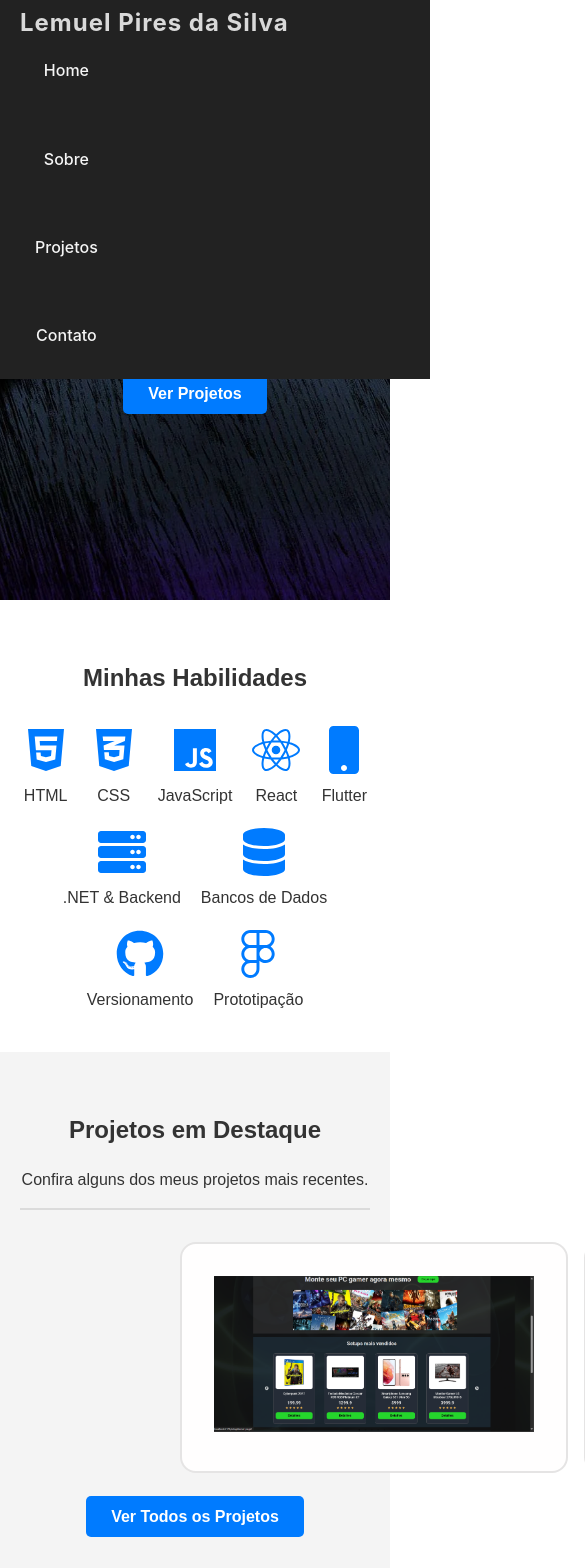
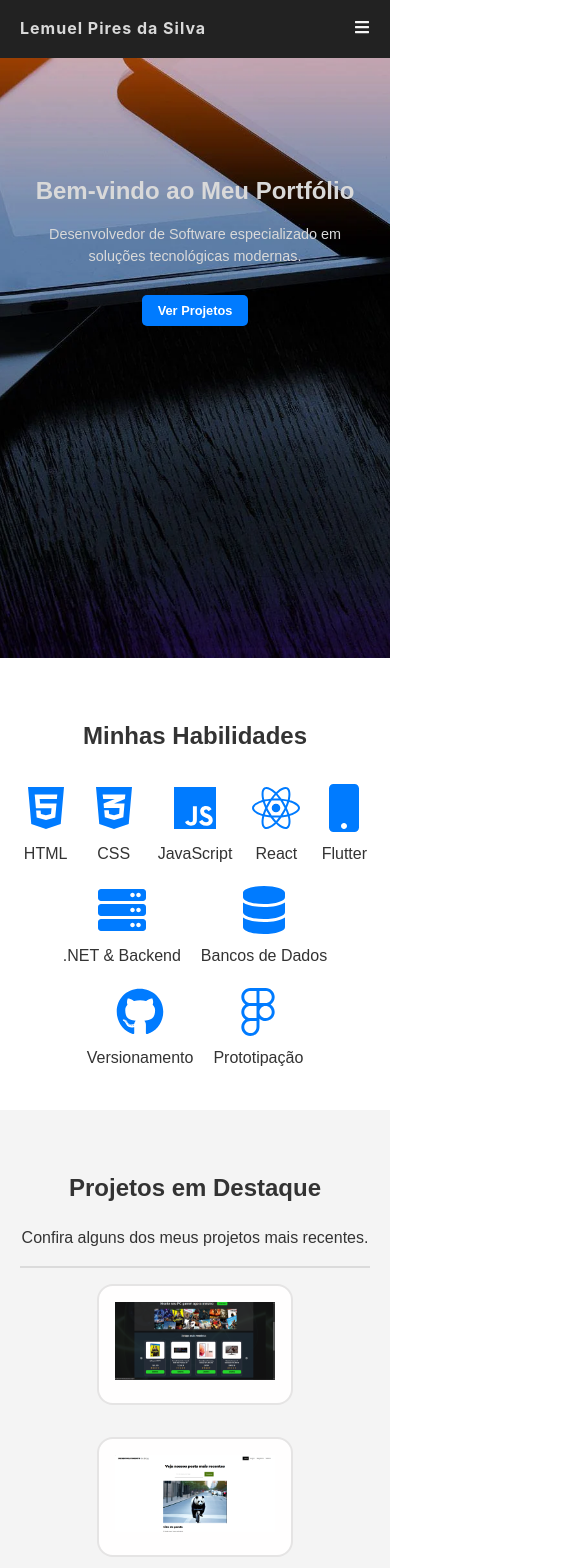
Before and after one commit to lemuelpires/portifolio, a React (Vite) app: page / in a window 390 px wide. Shown: the top 1568 px of the page, 585 px wide, since content can reach past the window. Built offline with nearby package versions, Linux system fonts and the light colour scheme.

Commit message:
melhorias na responsividade

```diff
--- a/src/components/Footer/Footer.jsx
+++ b/src/components/Footer/Footer.jsx
@@ -32,7 +32,7 @@ function Footer() {
 
                 {/* Seção de Criação */}
                 <div className={style.footerSection}>
-                    <h4>Feito com ❤️ por Lemuel Pires da Silva</h4>
+                    <h4>Feito por Lemuel Pires da Silva</h4>
                     <p>&copy; {new Date().getFullYear()} Todos os direitos reservados.</p>
                 </div>
             </div>
--- a/src/components/Footer/Footer.module.css
+++ b/src/components/Footer/Footer.module.css
@@ -78,36 +78,41 @@
 }
 
 /* Responsividade para dispositivos móveis */
+/* Responsividade para dispositivos móveis */
 @media (max-width: 768px) {
     .footer {
-        padding: 1em 0; /* Padding ajustado para telas menores */
+        padding: 1em 0;
     }
 
     .footerContainer {
         flex-direction: column;
-        align-items: center; /* Centraliza o conteúdo verticalmente */
+        align-items: center;
+        justify-content: center; /* Centraliza o conteúdo verticalmente */
+        text-align: center; /* Centraliza o texto */
     }
 
     .footerSection {
-        margin: 0.5em 0; /* Ajusta a margem para uma coluna única */
-        max-width: none; /* Remove a largura máxima */
-        width: 100%; /* Faz com que cada seção ocupe toda a largura disponível */
+        margin: 0.5em 0;
+        max-width: none;
+        width: 100%;
+        text-align: center; /* Garante que o texto em cada seção esteja centralizado */
     }
 
     .footerSection h4 {
-        font-size: 1em; /* Reduz o tamanho da fonte do título */
+        font-size: 1em;
     }
 
     .footerSection p,
     .footerSection li {
-        font-size: 0.75em; /* Reduz o tamanho da fonte do texto */
+        font-size: 0.75em;
+        justify-content: center;
     }
 
     .socialLinks a {
-        font-size: 0.875em; /* Ajusta o tamanho da fonte dos links de redes sociais */
+        font-size: 0.875em;
     }
 
     .footerSection svg {
-        font-size: 0.875em; /* Ajusta o tamanho dos ícones */
+        font-size: 0.875em;
     }
 }
--- a/src/components/Header/Header.jsx
+++ b/src/components/Header/Header.jsx
@@ -1,14 +1,21 @@
-import React from "react";
-import style from './Header.module.css'; // Importação correta para o CSS Module
+import React, { useState } from "react";
+import style from './Header.module.css';
+import { FaBars, FaTimes } from 'react-icons/fa'; // Ícones para o menu hambúrguer
 
 function Header() {
+    const [isOpen, setIsOpen] = useState(false);
+
+    const toggleMenu = () => {
+        setIsOpen(!isOpen);
+    };
+
     return (
         <header className={style.header}>
             <div className={style.headerContainer}>
                 <div className={style.logo}>
-                    <h1>Lemuel Pires da Silva</h1> {/* Seu nome ou marca */}
+                    <h1>Lemuel Pires da Silva</h1>
                 </div>
-                <nav className={style.headerNav}>
+                <nav className={`${style.headerNav} ${isOpen ? style.open : ''}`}>
                     <ul>
                         <li><a href="/">Home</a></li>
                         <li><a href="/sobre">Sobre</a></li>
@@ -16,6 +23,9 @@ function Header() {
                         <li><a href="/contato">Contato</a></li>
                     </ul>
                 </nav>
+                <div className={style.menuIcon} onClick={toggleMenu}>
+                    {isOpen ? <FaTimes /> : <FaBars />}
+                </div>
             </div>
         </header>
     );
--- a/src/components/Header/Header.module.css
+++ b/src/components/Header/Header.module.css
@@ -1,12 +1,8 @@
 .header {
     background-color: #222; /* Cor de fundo do header */
     color: #f5f5f5; /* Cor do texto */
-    padding: 10px 20px;
-    position: fixed;
-    width: 100%;
-    top: 0;
-    left: 0;
-    z-index: 1000;
+    padding: 17px 20px;
+    position: relative;
 }
 
 .headerContainer {
@@ -23,7 +19,6 @@
     font-weight: bold;
     letter-spacing: 1px;
     color: #d9d9d9; /* Cor do logo */
-    border-color: #66b3ff;
 }
 
 .headerNav ul {
@@ -32,10 +27,6 @@
     padding: 0;
     display: flex;
     gap: 20px;
-}
-
-.headerNav ul li {
-    margin: 0;
 }
 
 .headerNav ul li a {
@@ -50,19 +41,47 @@
     color: #66b3ff; /* Cor de destaque no hover */
 }
 
+.menuIcon {
+    display: none;
+    font-size: 2rem;
+    color: #f5f5f5;
+    cursor: pointer;
+}
+
+/* Estilos para dispositivos menores */
 @media (max-width: 768px) {
+    .logo h1{
+        font-size: 1em;
+    }
     .headerContainer {
+        flex-direction: row;
+        justify-content: space-between;
+        align-items: center;
+    }
+
+    .headerNav {
+        position: absolute;
+        top: 60px;
+        right: 0;
+        width: 100%;
+        background-color: #222;
+        display: none;
         flex-direction: column;
-        align-items: flex-start;
+        text-align: center;
+        padding: 20px;
+    }
+
+    .headerNav.open {
+        display: flex;
     }
 
     .headerNav ul {
         flex-direction: column;
-        width: 100%;
-        padding: 0;
+        gap: 15px;
     }
 
-    .headerNav ul li {
-        margin: 10px 0;
+    .menuIcon {
+        display: block; /* Mostrar ícone de hambúrguer em dispositivos menores */
+        font-size: 1em;
     }
 }
--- a/src/components/ProjectCard/ProjectCard.module.css
+++ b/src/components/ProjectCard/ProjectCard.module.css
@@ -97,3 +97,35 @@
     border-radius: 8px;
     object-fit: cover;
 }
+
+@media (max-width: 600px) {
+    .card {
+        max-width: 100%; /* Ocupar 100% da largura da tela */
+    }
+
+    .cardTitle {
+        font-size: 1.5rem; /* Reduz o tamanho do título */
+    }
+
+    .cardDescription {
+        font-size: 0.9rem; /* Ajuste na fonte para descrições */
+    }
+
+    .cardImage {
+        max-width: 100%; /* Deixa a imagem ocupar toda a largura da tela */
+    }
+
+    .cardLinks {
+        flex-direction: column; /* Links ficam empilhados em vez de lado a lado */
+        gap: 10px; /* Reduz o espaçamento entre os links */
+    }
+
+    .cardTechnologies {
+        flex-wrap: wrap; /* Quebra os ícones em várias linhas se não houver espaço */
+        justify-content: space-around; /* Distribui os ícones de forma uniforme */
+    }
+
+    .techIcon {
+        font-size: 1.5rem; /* Reduz o tamanho dos ícones */
+    }
+}
--- a/src/index.css
+++ b/src/index.css
@@ -26,7 +26,7 @@ body {
   place-items: center;
   min-width: 320px;
   min-height: 100vh;
-  background: url('/src/assets/estiloFundoPortifolio.jpg') no-repeat center center/cover;
+ /* background: url('/src/assets/estiloFundoPortifolio.jpg') no-repeat center center/cover;*/
   color: #333; /* Cor do texto geral ajustada para um tom escuro, garantindo contraste */
 }
 
--- a/src/pages/About/About.module.css
+++ b/src/pages/About/About.module.css
@@ -59,3 +59,74 @@ ul li {
 ul li strong {
     color: #007bff; /* Cor dos itens em negrito */
 }
+
+/* Responsividade */
+@media (max-width: 1024px) {
+    .aboutContainer {
+        padding: 50px;
+    }
+
+    .introContent h1 {
+        font-size: 2rem;
+    }
+
+    .introContent p {
+        font-size: 1.1rem;
+    }
+
+    .education h2,
+    .certifications h2 {
+        font-size: 1.8rem;
+    }
+
+    ul li {
+        font-size: 1rem;
+    }
+}
+
+@media (max-width: 768px) {
+    .aboutContainer {
+        padding: 30px;
+    }
+
+    .introContent h1 {
+        font-size: 1.8rem;
+    }
+
+    .introContent p {
+        font-size: 1rem;
+        max-width: 100%; /* O texto ocupará toda a largura disponível */
+    }
+
+    .education h2,
+    .certifications h2 {
+        font-size: 1.6rem;
+    }
+
+    ul li {
+        font-size: 0.9rem;
+    }
+}
+
+@media (max-width: 480px) {
+    .aboutContainer {
+        padding: 20px;
+    }
+
+    .introContent h1 {
+        font-size: 1.5rem;
+    }
+
+    .introContent p {
+        font-size: 0.9rem;
+    }
+
+    .education h2,
+    .certifications h2 {
+        font-size: 1.4rem;
+    }
+
+    ul li {
+        font-size: 0.8rem;
+    }
+}
--- a/src/pages/Home/Home.module.css
+++ b/src/pages/Home/Home.module.css
@@ -9,7 +9,7 @@
     color: #fff;
     padding: 100px 20px;
     text-align: center;
-    position: relative;
+    /*position: relative;*/
     height: 400px;
 }
 
@@ -155,3 +155,64 @@
 .catalogoItem img{
     width: 20em;
 }
+
+/* Media Queries para dispositivos menores */
+@media (max-width: 768px) {
+    .catalogo{
+        display:flex;
+        flex-wrap: wrap;
+    }
+    .hero h1 {
+        font-size: 2rem;
+    }
+
+    .hero p {
+        font-size: 1rem;
+    }
+
+    .ctaButton {
+        padding: 10px 20px;
+        font-size: 0.9rem;
+    }
+
+    .skillsList {
+        flex-direction: row;
+        align-items: center;
+    }
+
+    .catalogo {
+        flex-direction: column;
+        padding: 1em;
+        align-items: center;
+    }
+
+    .catalogoItem {
+        padding: 1em;
+        margin-bottom: 1em;
+        width: fit-content;
+    }
+
+    .catalogoItem img {
+        width: 100%;
+        max-width: 12em;
+    }
+}
+
+@media (max-width: 480px) {
+    .hero h1 {
+        font-size: 1.5rem;
+    }
+
+    .hero p {
+        font-size: 0.9rem;
+    }
+
+    .ctaButton {
+        padding: 8px 16px;
+        font-size: 0.8rem;
+    }
+
+    .catalogoItem img {
+        max-width: 10em;
+    }
+}
--- a/src/pages/Projects/Projects.module.css
+++ b/src/pages/Projects/Projects.module.css
@@ -5,13 +5,12 @@
     display: flex;
     flex-direction: column;
     align-items: center;
-
 }
 
 .title {
     font-size: 2.5rem;
     margin-bottom: 40px;
-    color: #343a40; /* Cinza escuro para o título */
+    color: #e2e2e2; /* Cinza escuro para o título */
     text-transform: uppercase;
     letter-spacing: 2px;
 }
@@ -75,3 +74,110 @@
     font-size: 0.9em;
     font-weight: 600; /* Peso da fonte ajustado */
 }
+
+/* Responsividade */
+@media (max-width: 1024px) {
+    .projectsContainer {
+        padding: 30px;
+    }
+
+    .title {
+        font-size: 2rem;
+    }
+
+    .projectCard {
+        padding: 15px;
+        margin-bottom: 20px;
+    }
+
+    .projectImages {
+        gap: 10px;
+    }
+
+    .projectImages img {
+        max-width: 200px; /* Ajusta a largura máxima das imagens */
+    }
+
+    .projectLinks a {
+        font-size: 0.9rem;
+    }
+
+    .projectTechnologies {
+        gap: 10px;
+    }
+
+    .technologyTag {
+        font-size: 0.8em;
+        padding: 5px 12px;
+    }
+}
+
+@media (max-width: 768px) {
+    .projectsContainer {
+        padding: 20px;
+    }
+
+    .title {
+        font-size: 1.8rem;
+    }
+
+    .projectCard {
+        padding: 10px;
+    }
+
+    .projectImages {
+        gap: 8px;
+    }
+
+    .projectImages img {
+        max-width: 150px; /* Ajusta a largura máxima das imagens */
+    }
+
+    .projectLinks a {
+        font-size: 0.85rem;
+    }
+
+    .projectTechnologies {
+        gap: 8px;
+    }
+
+    .technologyTag {
+        font-size: 0.7em;
+        padding: 4px 10px;
+    }
+}
+
+@media (max-width: 480px) {
+    .projectsContainer {
+        padding: 15px;
+    }
+
+    .title {
+        font-size: 1.5rem;
+    }
+
+    .projectCard {
+        padding: 8px;
+    }
+
+    .projectImages {
+        gap: 5px;
+    }
+
+    .projectImages img {
+        max-width: 120px; /* Ajusta a largura máxima das imagens */
+    }
+
+    .projectLinks a {
+        font-size: 0.8rem;
+    }
+
+    .projectTechnologies {
+        gap: 6px;
+    }
+
+    .technologyTag {
+        font-size: 0.6em;
+        padding: 3px 8px;
+    }
+}
```
